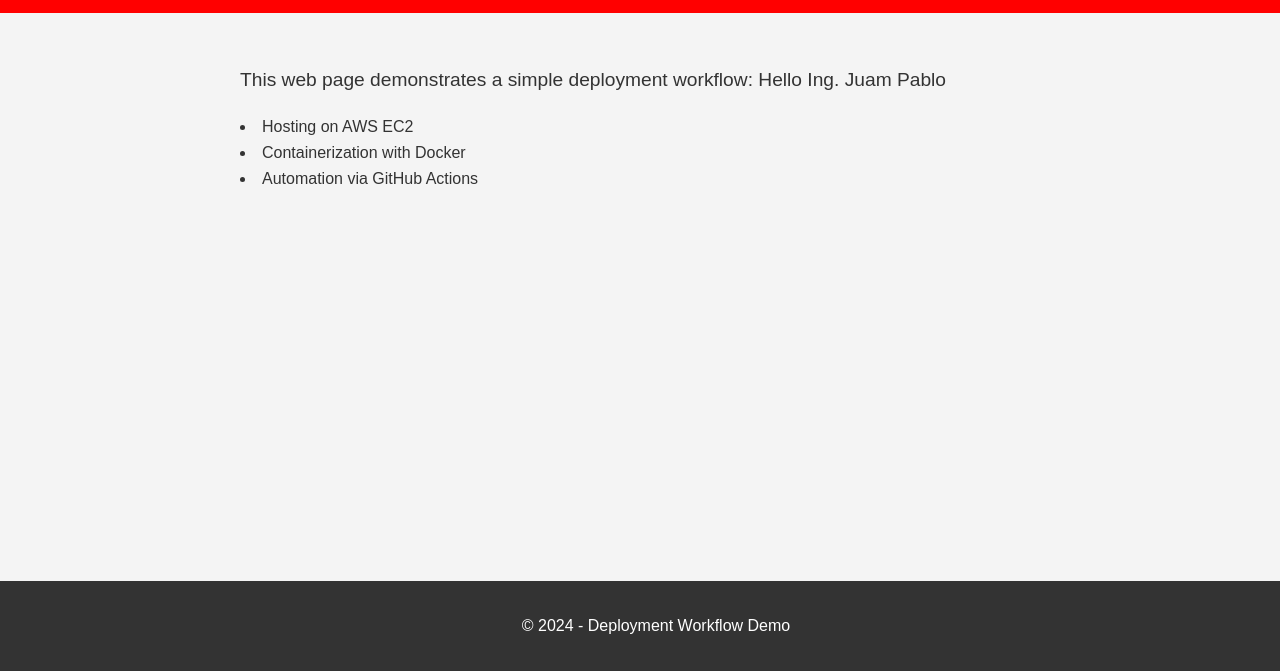
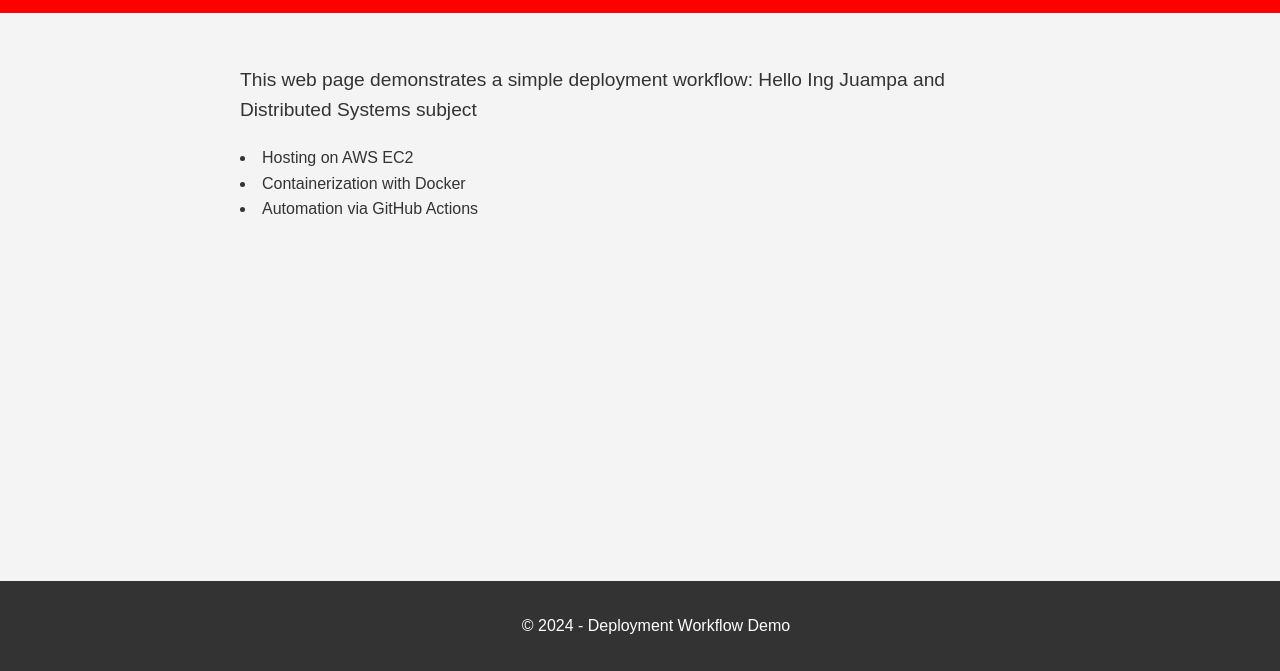
Before and after one commit to epgarzonr10/Practica_docker_deploy_aws, a plain HTML site: page index.html in a window 1280 px wide. Shown: the part 129-800 px from the top of the page. Drawn offline with Linux system fonts and the light colour scheme.

Commit message:
Update index.html

```diff
--- a/index.html
+++ b/index.html
@@ -13,7 +13,7 @@
     </header>
     <main>
 
-        <p>This web page demonstrates a simple deployment workflow: Hello Ing. Juam Pablo</p>
+        <p>This web page demonstrates a simple deployment workflow: Hello Ing Juampa and Distributed Systems subject</p>
 
             <li>Hosting on AWS EC2</li>
             <li>Containerization with Docker</li>
```
